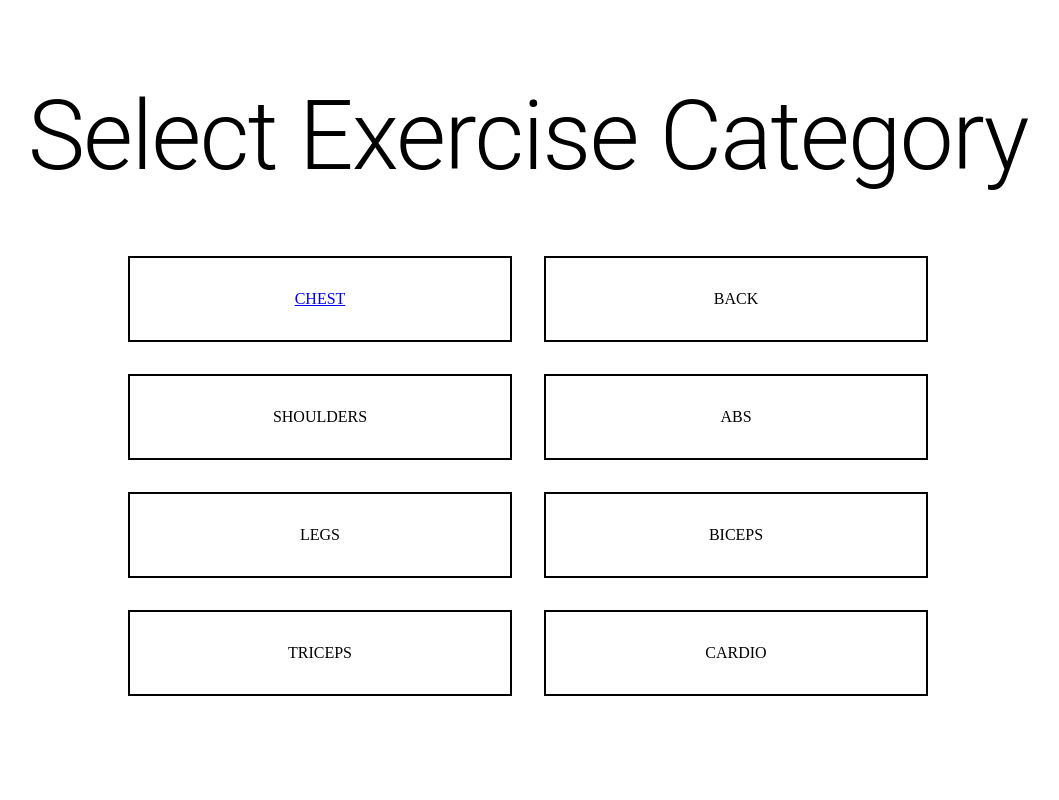
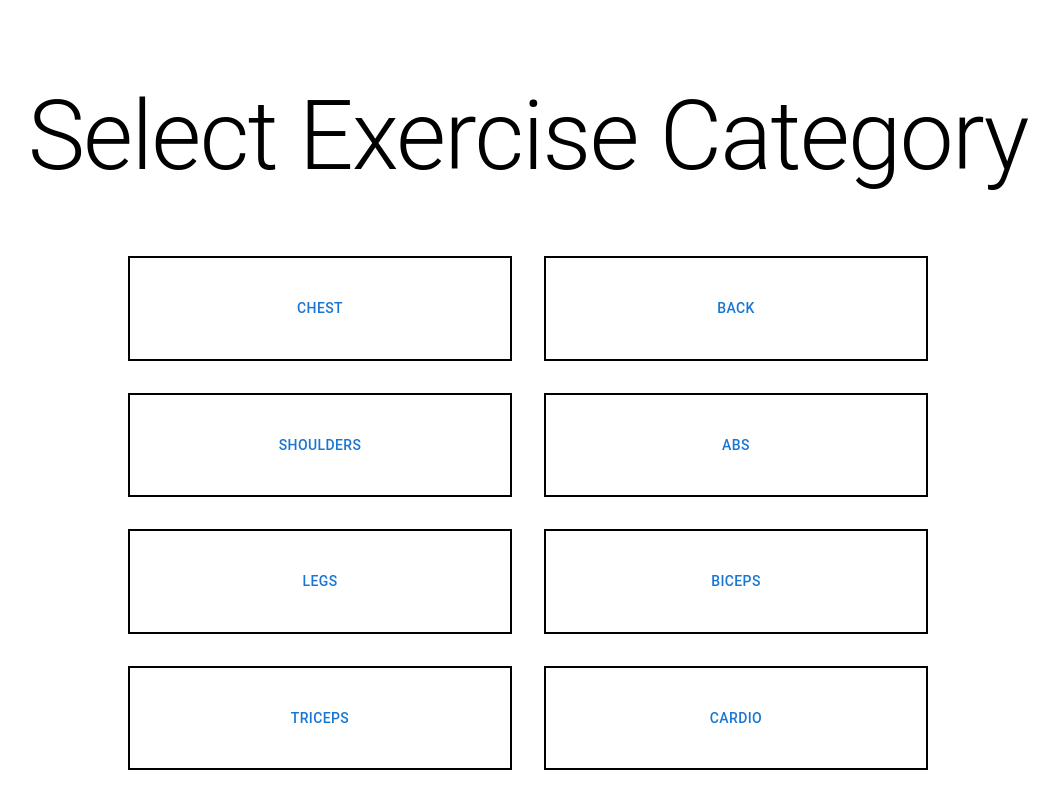
Before and after one commit to skystanoyevitch/workout-logger, a React (Vite) app in the folder workout-logger/: page /ExerciseCategories in a window 1280 px wide. Shown: the whole page, without its empty margins (112-1171 px from the left). Built offline with nearby package versions, Linux system fonts and the light colour scheme.

Commit message:
added ability to dynamically render content

```diff
--- a/workout-logger/src/pages/ExerciseCategoriesPage/ExerciseCategories.tsx
+++ b/workout-logger/src/pages/ExerciseCategoriesPage/ExerciseCategories.tsx
@@ -1,75 +1,65 @@
-import { Grid, Typography } from "@mui/material";
+import { Button, Grid, Typography } from "@mui/material";
 import { Container } from "@mui/system";
-import { Link } from "react-router-dom";
+import { Link, useLocation } from "react-router-dom";
 
-export const ExerciseCategories = (): JSX.Element => {
+import db from "../../db/db.json";
+import { useState } from "react";
+import { ExerciseList } from "../ExerciseListPage/ExerciseList";
+
+export const ExerciseCategories = ({ onHandleNameClick }): JSX.Element => {
+	const [openComponent, setOpenComponent] = useState(false);
+	const [nameOfExercise, setNameOfExercise] = useState("");
+	// const location = useLocation();
+	// const getExerciseName = location.state;
+	// console.log(db.category[0].exercises);
+
+	const onClickHandler = (exerciseName) => {
+		setOpenComponent(true);
+		setNameOfExercise(exerciseName);
+	};
 	return (
 		<>
 			<Container sx={{ textAlign: "center", marginTop: 10 }}>
-				<Typography variant="h1">Select Exercise Category</Typography>
+				{openComponent ? (
+					<ExerciseList
+						nameOfExercise={nameOfExercise}
+						onHandleNameClick={onHandleNameClick}
+					/>
+				) : (
+					<>
+						<Typography variant="h1">
+							Select Exercise Category
+						</Typography>
 						<Grid
 							container
 							justifyContent="center"
 							gap={4}
 							sx={{ paddingTop: 8 }}
 						>
+							{db.category.map((name, index) => (
+								// console.log(name.categoryName)
+
 								<Grid
 									item
 									sm={4}
-						sx={{ padding: 4, border: "2px solid black" }}
+									sx={{
+										padding: 4,
+										border: "2px solid black",
+									}}
+									key={index}
 								>
-						<Link to="/exerciselist">CHEST</Link>
+									<Button
+										onClick={() =>
+											onClickHandler(name.exercises)
+										}
+									>
+										{name.categoryName}
+									</Button>
 								</Grid>
-					<Grid
-						item
-						sm={4}
-						sx={{ padding: 4, border: "2px solid black" }}
-					>
-						BACK
+							))}
 						</Grid>
-					<Grid
-						item
-						sm={4}
-						sx={{ padding: 4, border: "2px solid black" }}
-					>
-						SHOULDERS
-					</Grid>
-					<Grid
-						item
-						sm={4}
-						sx={{ padding: 4, border: "2px solid black" }}
-					>
-						ABS
-					</Grid>
-					<Grid
-						item
-						sm={4}
-						sx={{ padding: 4, border: "2px solid black" }}
-					>
-						LEGS
-					</Grid>
-					<Grid
-						item
-						sm={4}
-						sx={{ padding: 4, border: "2px solid black" }}
-					>
-						BICEPS
-					</Grid>
-					<Grid
-						item
-						sm={4}
-						sx={{ padding: 4, border: "2px solid black" }}
-					>
-						TRICEPS
-					</Grid>
-					<Grid
-						item
-						sm={4}
-						sx={{ padding: 4, border: "2px solid black" }}
-					>
-						CARDIO
-					</Grid>
-				</Grid>
+					</>
+				)}
 			</Container>
 		</>
 	);
```
Lines whose indentation alone changed are shown as unchanged.
